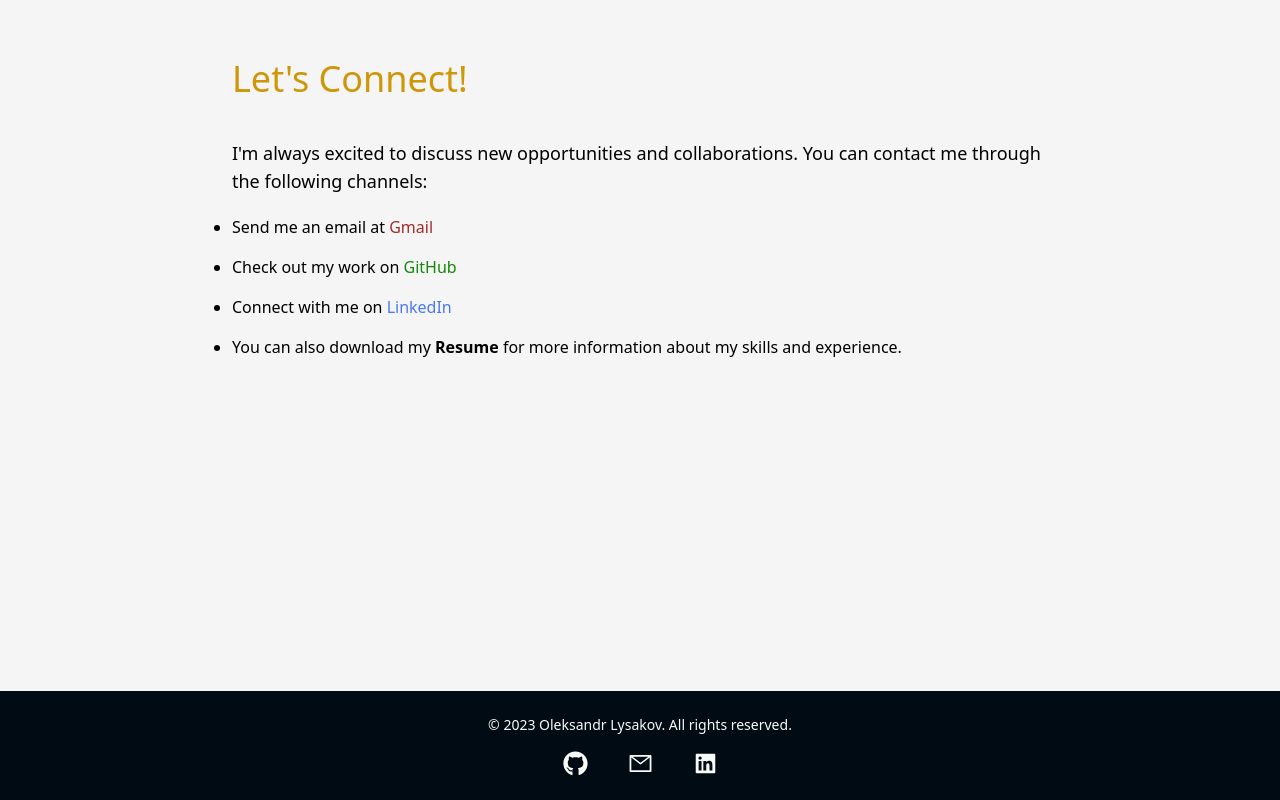
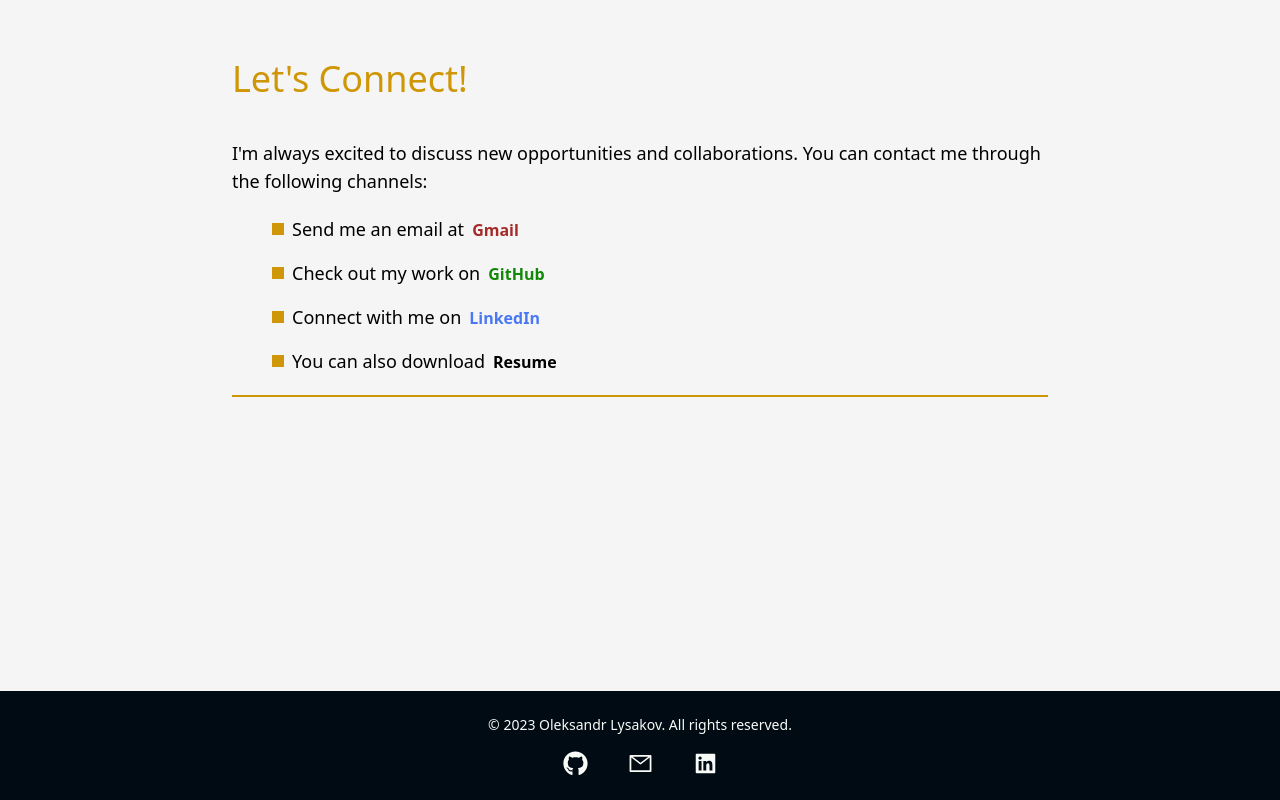
Before and after one commit to pologora/portfolio, a Next.js app: page / in a window 1280 px wide. Shown: the part 4735-5535 px from the top of the page. Built offline with nearby package versions, Linux system fonts and the light colour scheme.

Commit message:
Change contact styles

```diff
--- a/src/components/Contact/Contact.jsx
+++ b/src/components/Contact/Contact.jsx
@@ -1,58 +1,20 @@
+/* eslint-disable react/jsx-props-no-spreading */
+import socials from '../../data/socials';
+import ContactVariation from './ContactVariation';
+
 function Contact() {
   return (
-    <section id="contact" className="bg-background_secondary relative">
+    <section id="contact" className="bg-background_secondary relative ">
       <div className="container">
         <h2 className="text-contact mb-10">Let&apos;s Connect!</h2>
         <p className="mb-5">
           I&apos;m always excited to discuss new opportunities and collaborations. You can contact
           me through the following channels:
         </p>
-        <ul className="flex gap-4 flex-col list-disc">
-          <li>
-            Send me an email at
-            {' '}
-            <a
-              href="mailto:lysakov555@gmail.com"
-              target="_blank"
-              rel="noopener noreferrer"
-              className="text-home"
-            >
-              Gmail
-            </a>
-          </li>
-          <li>
-            Check out my work on
-            {' '}
-            <a
-              href="https://github.com/pologora"
-              target="_blank"
-              className="text-about"
-              rel="noreferrer"
-            >
-              GitHub
-            </a>
-          </li>
-          <li>
-            Connect with me on
-            {' '}
-            <a
-              href="https://www.linkedin.com/in/oleksandr-lysakov/"
-              target="_blank"
-              rel="noopener noreferrer"
-              className="text-projects"
-            >
-              LinkedIn
-            </a>
-          </li>
-          <li>
-            You can also download my
-            {' '}
-            <a href="/resume.pdf" download="resume.pdf" className="font-bold">
-              Resume
-            </a>
-            {' '}
-            for more information about my skills and experience.
-          </li>
+        <ul className="flex gap-4 flex-col border-b-contact border-b-2 pb-5">
+          {socials.map((item) => (
+            <ContactVariation {...item} key={item.title} />
+          ))}
         </ul>
       </div>
     </section>
--- /dev/null
+++ b/src/components/Contact/ContactVariation.jsx
@@ -0,0 +1,26 @@
+function ContactVariation({
+  text, title, color, link,
+}) {
+  const linkClassName = title === 'Resume' ? 'font-bold' : `text-${color}`;
+
+  return (
+    <li className="sm:ml-10 flex place-items-center gap-2">
+      <div className="w-3 h-3 bg-contact" />
+      <div className="flex place-items-baseline gap-2">
+        <p>{text}</p>
+        {' '}
+        <a
+          href={link}
+          target="_blank"
+          rel="noopener noreferrer"
+          download={title === 'Resume' ? 'resume.pdf' : undefined}
+          className={`${linkClassName} font-bold`}
+        >
+          {title}
+        </a>
+        {' '}
+      </div>
+    </li>
+  );
+}
+export default ContactVariation;
--- a/src/data/socials.js
+++ b/src/data/socials.js
@@ -0,0 +1,25 @@
+export default [
+  {
+    text: 'Send me an email at',
+    title: 'Gmail',
+    color: 'home',
+    link: 'mailto:lysakov555@gmail.com',
+  },
+  {
+    text: 'Check out my work on',
+    title: 'GitHub',
+    color: 'about',
+    link: 'https://github.com/pologora',
+  },
+  {
+    text: 'Connect with me on',
+    title: ' LinkedIn',
+    color: 'projects',
+    link: 'https://www.linkedin.com/in/oleksandr-lysakov/',
+  },
+  {
+    text: 'You can also download',
+    title: 'Resume',
+    link: '/resume.pdf',
+  },
+];
```
